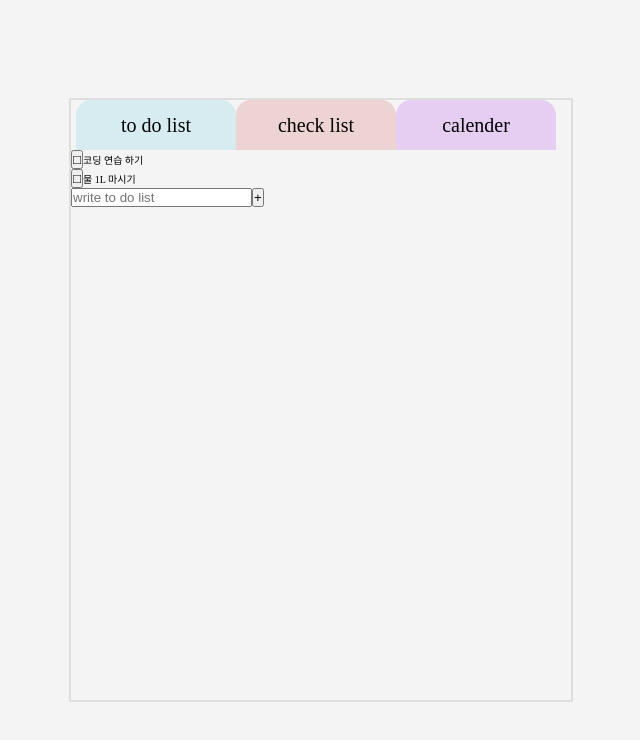
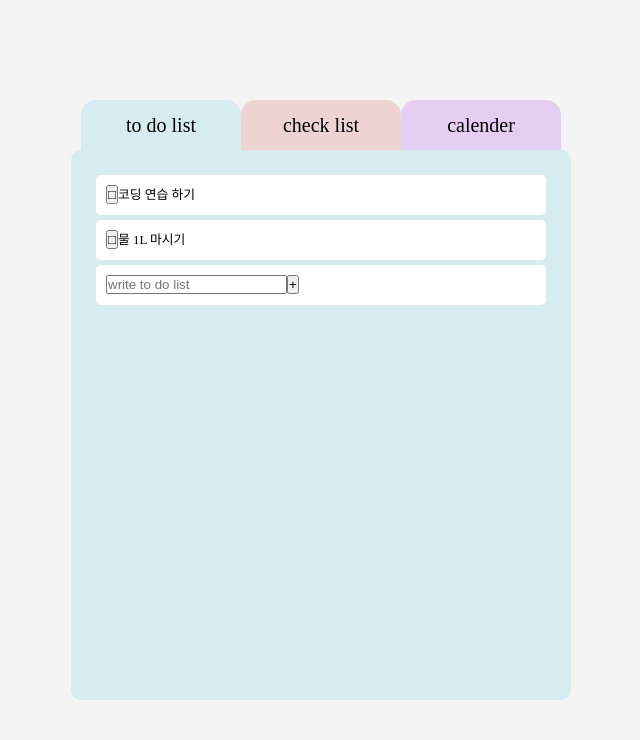
Before and after one commit to baby-lamb/to-do-list-react, a React (Create React App) app: page / in a window 1280 px wide. Shown: the top 740 px of the page, without its empty margins (319-959 px from the left). Built offline with nearby package versions, Linux system fonts and the light colour scheme.

Commit message:
뼈대 만드는중 3

```diff
--- a/src/App.css
+++ b/src/App.css
@@ -6,8 +6,8 @@ body{
   height:600px;
   overflow: hidden;
   position: relative;
+  border-radius: 10px;
   top:50%;
   left:50%;
   transform: translate(-50%, -50%);
-  border: 2px solid #dedede;
 }
--- a/src/App.js
+++ b/src/App.js
@@ -18,7 +18,9 @@ class App extends Component {
   render() {
     return (
       <div className="App">
-        <Main_header data={this.state.contents}></Main_header>
+        <Main_header data={this.state.contents}
+
+        ></Main_header>
         <Contents></Contents>
       </div>
     );
--- /dev/null
+++ b/src/components/Contents.css
@@ -0,0 +1,20 @@
+section{
+  width:500px;
+  height:100%;
+  border-radius: 10px;
+  box-sizing: border-box;
+  overflow: hidden;
+  padding:25px;
+  background-color: rgb(215, 236, 240);
+}
+section ul li{
+  width:100%;
+  height:40px;
+  margin-bottom:5px;
+  background-color: #fff;
+  border-radius: 5px;
+  font-size:1vw;
+  line-height: 40px;
+  padding:0 10px;
+  box-sizing: border-box;
+}
--- a/src/components/Contents.js
+++ b/src/components/Contents.js
@@ -1,5 +1,5 @@
 import React, { Component } from 'react';
-// import './Contents.css';
+import './Contents.css';
 
 
 
@@ -10,6 +10,7 @@ class Contents extends Component {
 
 
     return (
+      <section>
         <ul>
           <li>
             <input type="button" value="□" />
@@ -24,6 +25,7 @@ class Contents extends Component {
             <input type="button" value="+" />
           </li>
         </ul>
+      </section>
     );
   }
 }
--- a/src/components/Main_header.css
+++ b/src/components/Main_header.css
@@ -1,8 +1,5 @@
 
-header{
-  width:100%;
-  height:50px;
-}
+
 header ul{
   width:100%;
   height:50px;
@@ -21,12 +18,12 @@ header ul li a {
 }
 header ul li:first-child{
   background-color: rgb(215, 236, 240);
-  margin-left:1%;
+  margin-left:2%;
 }
 header ul li:nth-child(2){
   background-color: rgb(238, 211, 211);
 }
 header ul li:nth-child(3){
   background-color: rgb(230, 206, 242);
-  margin-right:1%;
+  margin-right:2%;
 }
```
Lines whose indentation alone changed are shown as unchanged.
